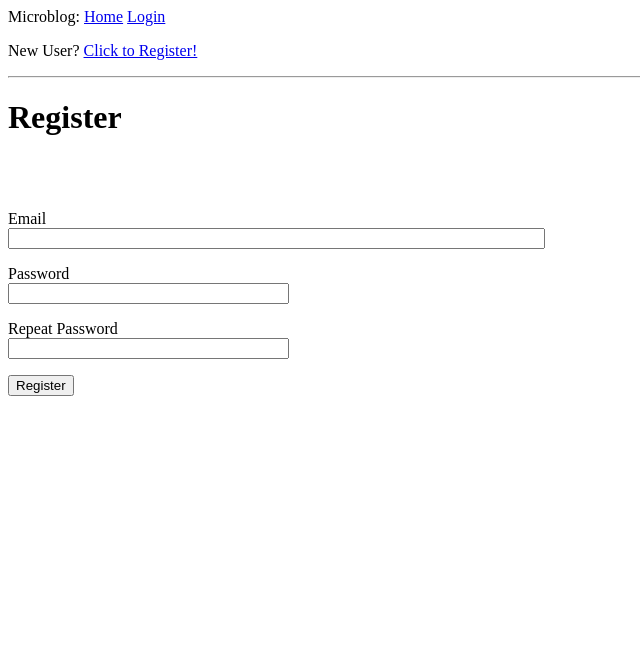
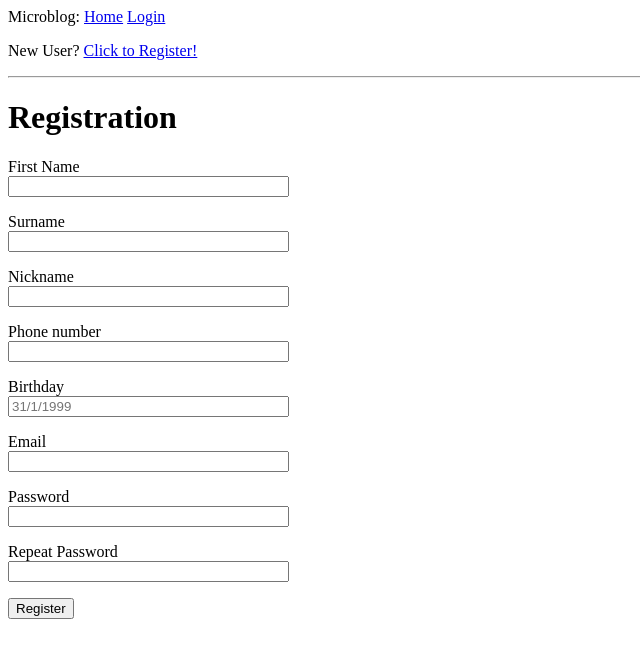
Before and after one commit to johuex/wishlist_rest, a Flask app: template app/templates/register.html in a window 1280 px wide. Shown: the top 658 px of the page, without its empty margins (0-640 px from the left). Run offline with Flask 2, Linux system fonts and the light colour scheme; the template is opened without the code that fills it: values that come from a table or form of the project are taken from there, others are empty.

Commit message:
problems with registration. try №1

```diff
--- a/app/forms.py
+++ b/app/forms.py
@@ -2,7 +2,8 @@
 from flask_wtf import FlaskForm
 from wtforms import StringField, PasswordField, BooleanField, SubmitField
 from wtforms.validators import DataRequired, ValidationError, Email, EqualTo
-from app.models import User
+import phonenumbers
+import datetime
 import connectDB as cn
 
 
@@ -17,7 +18,7 @@ class RegistrationForm(FlaskForm):
     name = StringField('First Name', validators=[DataRequired()])
     surname = StringField('Surname', validators=[DataRequired()])
     nickname = StringField('Nickname', validators=[DataRequired()])
-    phone_number = StringField('Phone number', validators=[DataRequired()])  # TODO кастомный валидатор
+    phone_number = StringField('Phone number', validators=[DataRequired()])
     birthday = StringField('Birthday', validators=[DataRequired()])  # TODO кастомный валидатор
     email = StringField('Email', validators=[DataRequired(), Email()])
     password = PasswordField('Password', validators=[DataRequired()])
@@ -25,35 +26,38 @@ class RegistrationForm(FlaskForm):
         'Repeat Password', validators=[DataRequired(), EqualTo('password')])
     submit = SubmitField('Register')
 
-    def validate_username(self, nickname):
-        # TODO переделать в SQL логику
+    def validate_nickname(self, nickname):
         conn = cn.get_connection()
         curs = conn.cursor()
-        sql = "SELECT * FROM 'users' WHERE 'nickname' = (%s);"
-        curs.execute(sql, (nickname.data))
+        sql = "SELECT * FROM users WHERE nickname = %s;"
+        curs.execute(sql, (nickname.data,))
         result = curs.fetchone()
         conn.close()
-        if result is None:
-            user = None
-        else:
-            user = User(result['user_ID'], result['phone_number'], result['name'], result['surname'], result['userpic'],
-                        result['about'], result['birthday'], result['password_hash'], result['nickname'])
         #user = User.query.filter_by(username=username.data).first()
-        if user is not None:
+        if result is not None:
             raise ValidationError('This nickname is occupied.')
+
+    def validate_phone(self, phone_number):
+        try:
+            p = phonenumbers.parse(phone_number.data)
+            if not phonenumbers.is_valid_number(p):
+                raise ValueError()
+        except (phonenumbers.phonenumberutil.NumberParseException, ValueError):
+            raise ValidationError('Invalid phone number')
+
+    def validate_birthday(self, birthday):
+        format_date = "%d/%m/%Y"
+        try:
+            datetime.datetime.strptime(birthday.data, format_date)
+        except ValueError:
+            raise ValidationError('Enter your birthday like 31(day)/1(month)/1999(year)')
 
     def validate_email(self, email):
         conn = cn.get_connection()
         curs = conn.cursor()
-        sql = "SELECT * FROM users WHERE 'email' = (%s);"
-        curs.execute(sql, (email.data))
+        sql = "SELECT * FROM users WHERE email = %s;"
+        curs.execute(sql, (email.data,))
         result = curs.fetchone()
         conn.close()
-        if result is None:
-            user = None
-        else:
-            user = User(result['user_ID'], result['phone_number'], result['name'], result['surname'], result['userpic'],
-                        result['about'], result['birthday'], result['password_hash'], result['nickname'])
-        #user = User.query.filter_by(email=email.data).first()
-        if user is not None:
+        if result is not None:
             raise ValidationError('User with this email is already registered.')
--- a/app/models.py
+++ b/app/models.py
@@ -29,8 +29,8 @@ class User(UserMixin):
 def load_user(user_id):
     conn = cn.get_connection()
     cursor = conn.cursor()
-    sql = "SELECT 'user_ID' FROM users WHERE 'user_ID' = (%d);"
-    result = cursor.execute(sql, int(user_id))
+    sql = "SELECT 'user_ID' FROM users WHERE 'user_ID' = %d;"
+    result = cursor.execute(sql, (int(user_id),))
     cursor.close()
     conn.close()
     return result['user_id']
--- a/app/templates/index.html
+++ b/app/templates/index.html
@@ -1,7 +1,7 @@
 {% extends "base.html" %}
 
 {% block content %}
-    <h1>Hi, {{ user.username }}!</h1>
+    <h1>Hi, {{ current_user.nickname }}!</h1>
     {% for post in posts %}
     <div><p>{{ post.author.username }} says: <b>{{ post.body }}</b></p></div>
     {% endfor %}
--- a/app/templates/login.html
+++ b/app/templates/login.html
@@ -5,9 +5,9 @@
     <form action="" method="post"  novalidate>
         {{ form.hidden_tag() }}
         <p>
-            {{ form.username.label }}<br>
-            {{ form.username(size=32) }}<br>
-            {% for error in form.username.errors %} <!--для отображения ошибок-->
+            {{ form.nickname.label }}<br>
+            {{ form.nickname(size=32) }}<br>
+            {% for error in form.nickname.errors %} <!--для отображения ошибок-->
             <span style="color: #ff0000;">[{{ error }}]</span>
             {% endfor %}
         </p>
--- a/app/templates/register.html
+++ b/app/templates/register.html
@@ -1,19 +1,47 @@
 {% extends "base.html" %}
 
 {% block content %}
-    <h1>Register</h1>
+    <h1>Registration</h1>
     <form action="" method="post">
         {{ form.hidden_tag() }}
         <p>
-            {{ form.username.label }}<br>
-            {{ form.username(size=32) }}<br>
-            {% for error in form.username.errors %}
+            {{ form.name.label }}<br>
+            {{ form.name(size=32) }}<br>
+            {% for error in form.name.errors %}
+            <span style="color: red;">[{{ error }}]</span>
+            {% endfor %}
+        </p>
+        <p>
+            {{ form.surname.label }}<br>
+            {{ form.surname(size=32) }}<br>
+            {% for error in form.surname.errors %}
+            <span style="color: red;">[{{ error }}]</span>
+            {% endfor %}
+        </p>
+        <p>
+            {{ form.nickname.label }}<br>
+            {{ form.nickname(size=32) }}<br>
+            {% for error in form.nickname.errors %}
+            <span style="color: red;">[{{ error }}]</span>
+            {% endfor %}
+        </p>
+        <p>
+            {{ form.phone_number.label }}<br>
+            {{ form.phone_number(size=32) }}<br>
+            {% for error in form.phone_number.errors %}
+            <span style="color: red;">[{{ error }}]</span>
+            {% endfor %}
+        </p>
+        <p>
+            {{ form.birthday.label }}<br>
+            {{ form.birthday(size=32, placeholder="31/1/1999") }}<br>
+            {% for error in form.birthday.errors %}
             <span style="color: red;">[{{ error }}]</span>
             {% endfor %}
         </p>
         <p>
             {{ form.email.label }}<br>
-            {{ form.email(size=64) }}<br>
+            {{ form.email(size=32) }}<br>
             {% for error in form.email.errors %}
             <span style="color: red;">[{{ error }}]</span>
             {% endfor %}
--- a/requirements.txt
+++ b/requirements.txt
@@ -8,3 +8,5 @@ MarkupSafe==1.1.1
 psycopg2-binary==2.8.6
 Werkzeug==1.0.1
 WTForms==2.3.3
+
+phonenumbers~=8.12.13
```
Also changed, not shown: app/routes.py (+4 -5 lines), connectDB.py (+4 -4 lines).
